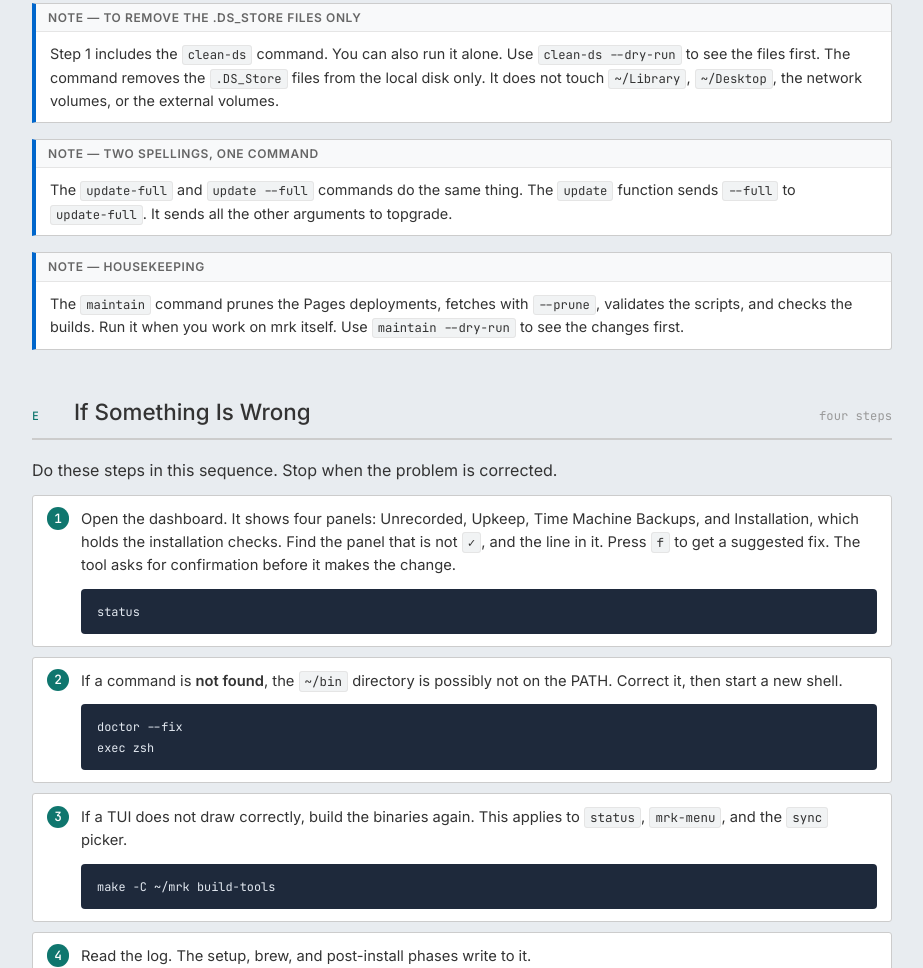
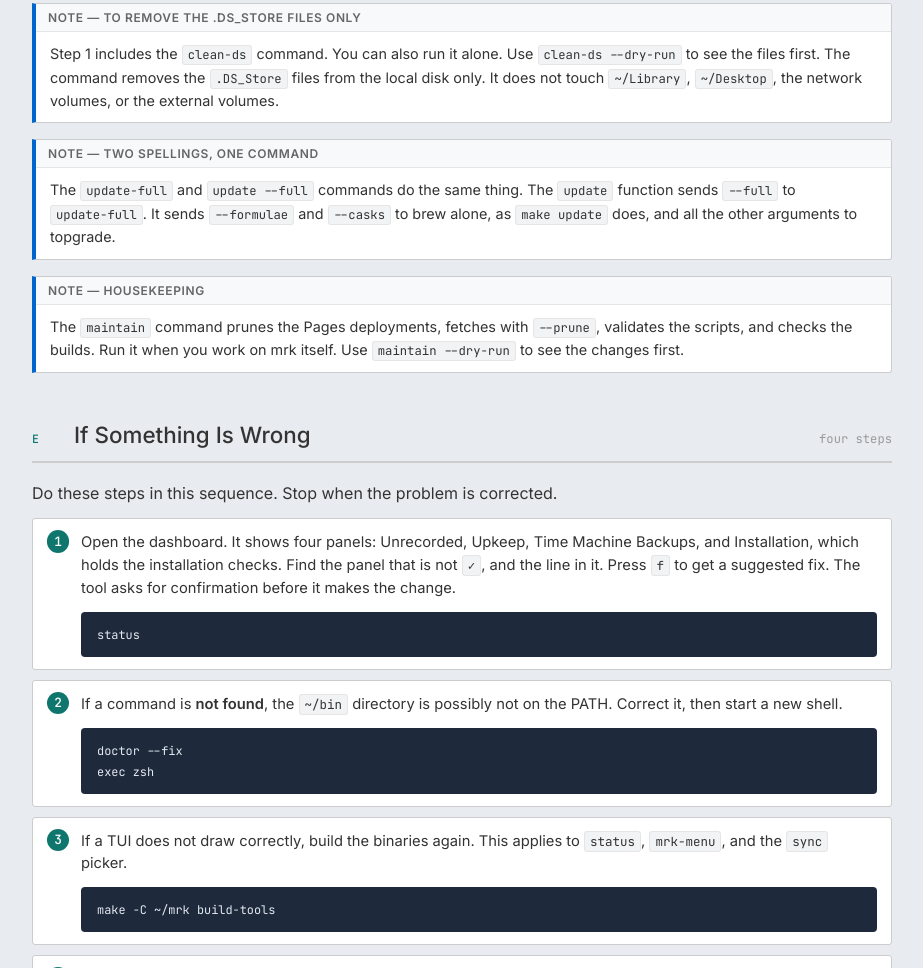
Before and after one commit to sevmorris/sevmac, a plain HTML site: page docs/daily.html in a window 1280 px wide. Shown: the part 5956-6924 px from the top of the page, without its empty margins (178-1101 px from the left). Drawn offline with Linux system fonts and the light colour scheme.

Commit message:
SMAC-1, SMAC-2: update takes --formulae and --casks (mrk#170)
The update shell function now gives --formulae and --casks to brew alone,
as make update does, instead of to topgrade. SMAC-1's make update row no
longer says the function runs topgrade only, and SMAC-2's update --full
note names the two options.

Co-Authored-By: Claude Opus 5.5 <noreply@anthropic.com>

```diff
--- a/docs/daily.html
+++ b/docs/daily.html
@@ -608,7 +608,7 @@ tidy-projects --apply branches,refs    # Delete what the report offers, by categ
 
       <div class="callout">
         <span class="callout-label">Note — Two Spellings, One Command</span>
-        <div class="callout-body">The <code>update-full</code> and <code>update --full</code> commands do the same thing. The <code>update</code> function sends <code>--full</code> to <code>update-full</code>. It sends all the other arguments to topgrade.</div>
+        <div class="callout-body">The <code>update-full</code> and <code>update --full</code> commands do the same thing. The <code>update</code> function sends <code>--full</code> to <code>update-full</code>. It sends <code>--formulae</code> and <code>--casks</code> to brew alone, as <code>make update</code> does, and all the other arguments to topgrade.</div>
       </div>
 
       <div class="callout">
```
Also changed, not shown: docs/index.html (+1 -1 lines).
